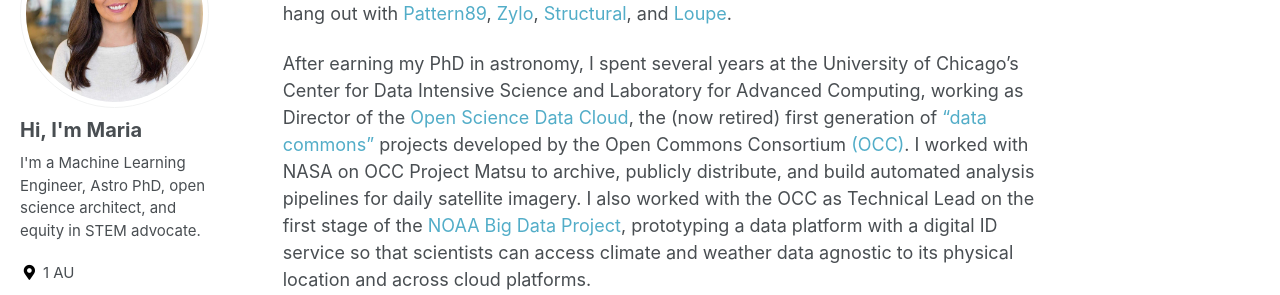
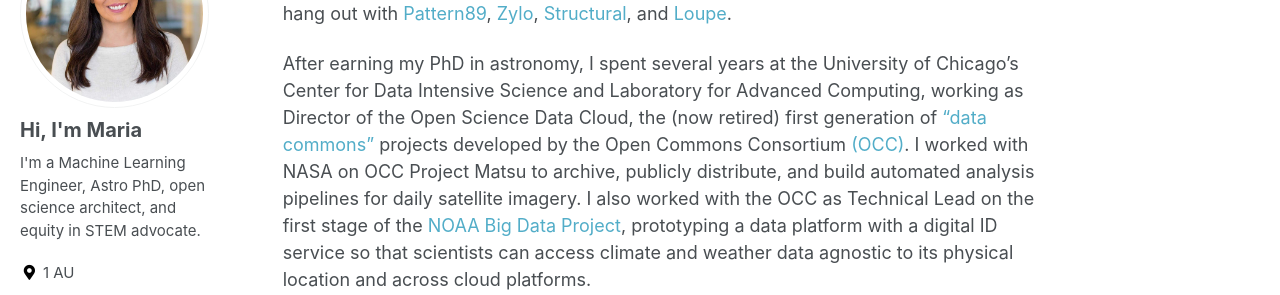
Before and after one commit to mtpatter/mtpatter.github.io, a Jekyll site: the page built from _pages/home.md, in a window 1280 px wide and 1237 px high. Shown: the part 212-507 px from the top of the window. Built offline with Jekyll 4.4.1, drawn with Linux system fonts in a browser that asks for light colours; nearby versions of some CDN libraries; some of the changed lines change nothing that is shown.

Commit message:
Take out osdc url.

```diff
--- a/_pages/home.md
+++ b/_pages/home.md
@@ -5,7 +5,7 @@
 
 I am currently a Machine Learning Engineer on the Data Science team at [High Alpha](https://highalpha.com){:target="_blank"}.  I architect cloud-based data science and analysis pipelines and develop machine learning models for software startup companies.  My aim is to bring DevOps to data.  I primarily hang out with [Pattern89](https://www.pattern89.com/){:target="_blank"}, [Zylo](https://zylo.com/){:target="_blank"}, [Structural](https://www.structural.com/){:target="_blank"}, and [Loupe](https://loupe.co/){:target="_blank"}.
 
-After earning my PhD in astronomy, I spent several years at the University of Chicago's Center for Data Intensive Science and Laboratory for Advanced Computing, working as Director of the [Open Science Data Cloud](https://www.opensciencedatacloud.org){:target="_blank"}, the (now retired) first generation of ["data commons"](/new-paper-data-commons/) projects developed by the Open Commons Consortium [(OCC)](http://occ-data.org){:target="_blank"}. I worked with NASA on OCC Project Matsu to archive, publicly distribute, and build automated analysis pipelines for daily satellite imagery. I also worked with the OCC as Technical Lead on the first stage of the [NOAA Big Data Project](https://www.noaa.gov/big-data-project){:target="_blank"}, prototyping a data platform with a digital ID service so that scientists can access climate and weather data agnostic to its physical location and across cloud platforms.
+After earning my PhD in astronomy, I spent several years at the University of Chicago's Center for Data Intensive Science and Laboratory for Advanced Computing, working as Director of the Open Science Data Cloud, the (now retired) first generation of ["data commons"](/new-paper-data-commons/) projects developed by the Open Commons Consortium [(OCC)](http://occ-data.org){:target="_blank"}. I worked with NASA on OCC Project Matsu to archive, publicly distribute, and build automated analysis pipelines for daily satellite imagery. I also worked with the OCC as Technical Lead on the first stage of the [NOAA Big Data Project](https://www.noaa.gov/big-data-project){:target="_blank"}, prototyping a data platform with a digital ID service so that scientists can access climate and weather data agnostic to its physical location and across cloud platforms.
 
 I then returned to astronomy as a Research Scientist at the University of Washington's [Dept of Astronomy](http://depts.washington.edu/astron/){:target="_blank"} as part of the Data Intensive Research in Astrophysics and Cosmology [(DIRAC)](https://dirac.astro.washington.edu){:target="_blank"} Institute working in the Large Synoptic Survey Telescope [(LSST)](https://www.lsst.org/about/dm){:target="_blank"} Data Management Science Pipelines group. I architected the Zwicky Transient Facility [(ZTF)](https://www.ztf.caltech.edu/){:target="_blank"} Survey's alert stream distribution system [(ZADS)](/new-paper-zads/), which processes data from about a million changing objects in the sky each night and is planned to be used by the LSST at 10x scale.
 
```
